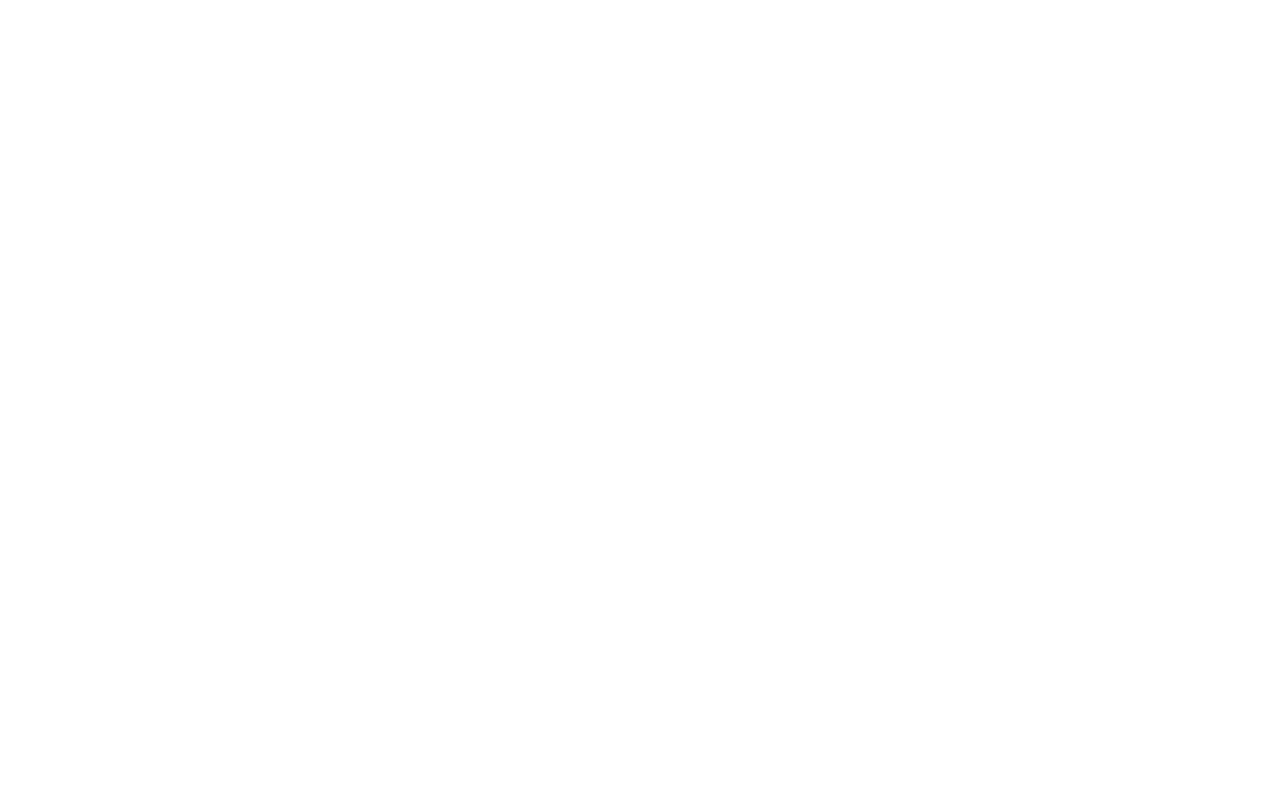
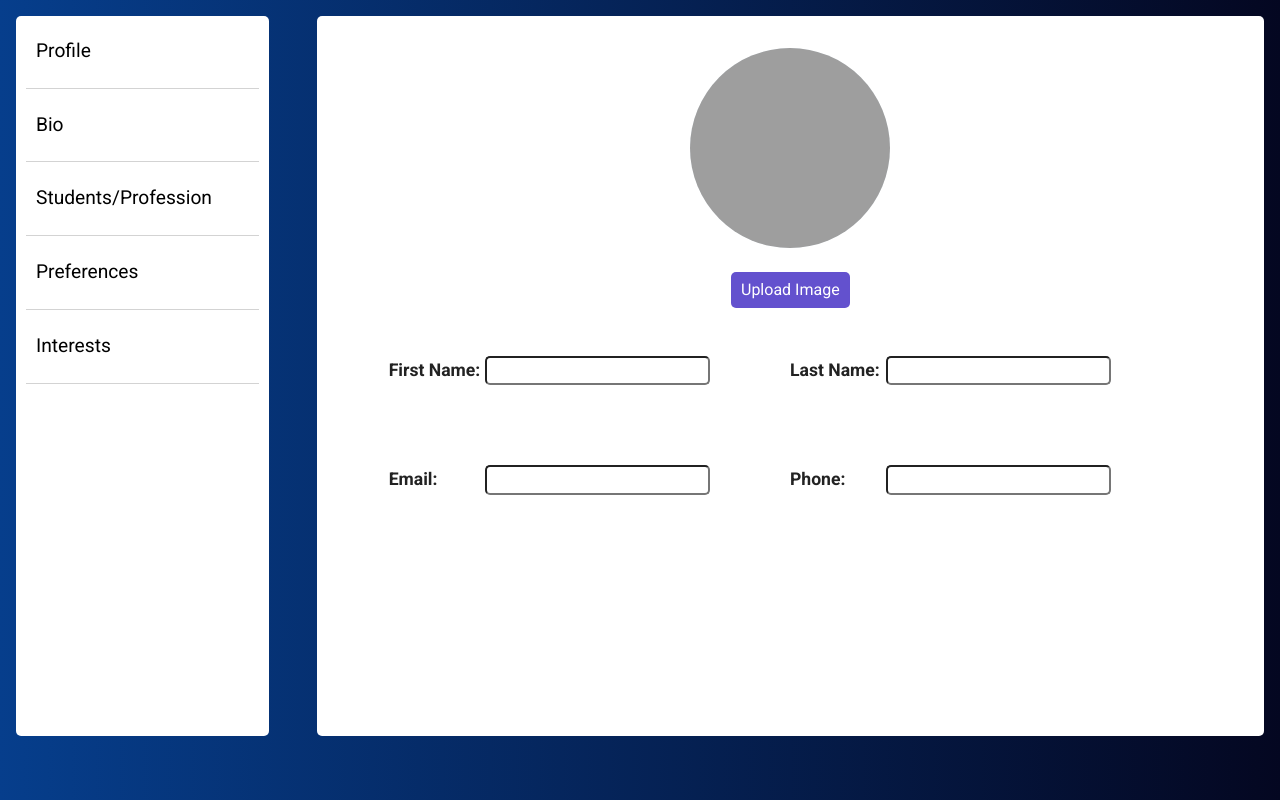
Before and after one commit to aniketmore311/tsec-hacks-atmanirbhar-coders, a React (Create React App) app in the folder client/: page /info in a window 1280 px wide. Before the commit this address had no page. Built offline with nearby package versions, Linux system fonts and the light colour scheme; grey boxes are pictures that could not be loaded.

Commit message:
feat: add info page

```diff
--- a/client/src/App.js
+++ b/client/src/App.js
@@ -2,6 +2,7 @@
 import "bootstrap/dist/css/bootstrap.min.css"
 import Auth from './components/auth/Auth';
 import Home from "./components/home/Home";
+import Information from "./pages/information/Information";
 
 function App() {
   return (
@@ -9,6 +10,7 @@
       <Routes>
       <Route path="/" element={<Home />} />
       <Route path="/auth" element={<Auth />} />
+      <Route path='/info' element={<Information/>}/>
       {/* <Route path="/map" element={<MapboxMap/>}/> */}
       </Routes>
     </BrowserRouter>
--- /dev/null
+++ b/client/src/components/InformationComponents/profile/Profile.js
@@ -0,0 +1,41 @@
+import React from 'react'
+import './profile.css'
+
+const Profile = () => {
+  return (
+    <div className='profile__container'>
+    <div className='profile__container_wrapper'>
+        <div className='profile__container-top'>
+            <img src='https://www.adani.com/-/media/Project/Adani/About-Us/BOD2/BOD2/14/Gautam-Adani-23-1-12-187969.jpg'
+             alt='profileImage'></img>
+            <button type='button'>Upload Image</button>
+        </div>
+
+        <div className='profile__container-bottom'>
+            <div className='form-container'>
+                <label>First Name: </label>
+                <input type='text'></input>
+            </div>
+
+            <div className='form-container'>
+                <label>Last Name: </label>
+                <input type='text'></input>
+            </div>
+
+            <div className='form-container'>
+                <label>Email: </label>
+                <input type='text'></input>
+            </div>
+
+            <div className='form-container'>
+                <label>Phone: </label>
+                <input type='text'></input>
+            </div>
+        </div>
+    </div>
+
+    </div>
+  )
+}
+
+export default Profile
--- /dev/null
+++ b/client/src/components/InformationComponents/profile/profile.css
@@ -0,0 +1,79 @@
+.profile__container{
+    width: 75%;
+    /* height: 90vh; */
+    margin: 1rem;
+    margin-left: 2rem;
+    background-color: white;
+    border-radius: 5px;
+}
+
+.profile__container_wrapper{
+    width: 100%;
+    height: 100%;
+    padding: 2rem 1.5rem;
+}
+
+.profile__container-top{
+    display: flex;
+    flex-direction: column;
+    justify-content: center;
+    align-items: center;
+    margin-bottom: 2rem;
+}
+
+.profile__container-top img{
+    width: 200px;
+    height: 200px;
+    border-radius: 50%;
+    background-color: aliceblue;
+    margin-bottom: 1.5rem;
+}
+
+.profile__container-top button{
+    padding: 5px 10px;
+    text-decoration: none;
+    outline: none;
+    border: none;
+    border-radius: 5px;
+    background-color: #6351ce;
+    color: white;
+}
+
+.profile__container-bottom{
+    width: 100%;
+    display: flex;
+    flex-wrap: wrap;
+    gap: 5rem;
+    padding: 1rem 3rem;
+}
+
+.profile__container-bottom .form-container{
+
+    width: 40%;
+}
+
+.profile__container-bottom .form-container{
+    display: flex;
+}
+
+.profile__container-bottom .form-container label{
+    width: 30%;
+    font-size: 1.1rem;
+}
+
+.profile__container-bottom .form-container input{
+    /* margin-left: 2rem; */
+    padding: 0px 5px;
+    width: 70%;
+    outline: none;
+    border-radius: 5px;
+}
+
+
+@media only screen and (max-width: 800px ){
+
+    .profile__container-bottom .form-container{
+
+        width: 100%;
+    }
+}
--- /dev/null
+++ b/client/src/components/InformationComponents/sideMenu/SideMenu.js
@@ -0,0 +1,32 @@
+import React from "react";
+import "./sideMenu.css";
+const SideMenu = () => {
+  return (
+    <div className="sidemenu__container">
+      <div className="sidemenu__container_wrapper">
+        <a href="" className="sidemenu__container-link">
+          Profile
+        </a>
+        <hr></hr>
+        <a href="" className="sidemenu__container-link">
+          Bio
+        </a>
+        <hr></hr>
+        <a href="" className="sidemenu__container-link">
+          Students/Profession
+        </a>
+        <hr></hr>
+        <a href="" className="sidemenu__container-link">
+          Preferences
+        </a>
+        <hr></hr>
+        <a href="" className="sidemenu__container-link">
+          Interests
+        </a>
+        <hr></hr>
+      </div>
+    </div>
+  );
+};
+
+export default SideMenu;
--- /dev/null
+++ b/client/src/components/InformationComponents/sideMenu/sideMenu.css
@@ -0,0 +1,35 @@
+.sidemenu__container{
+    width: 20%;
+    height: 90vh;
+    margin: 1rem;
+    background-color: white;
+    border-radius: 5px;
+}
+
+.sidemenu__container_wrapper{
+    width: 100%;
+    height: 100%;
+    padding: 10px;
+    display: flex;
+    flex-direction: column;
+    padding-top: 15px;
+
+}
+
+.sidemenu__container-link{
+    padding: 5px 10px;
+    text-decoration: none;
+    outline: none;
+    font-size: 1.2rem;
+    font-weight: 400;
+    /* height: 10%; */
+    width: 100%;
+    color: black;
+
+}
+
+.sidemenu__container-link:hover{
+    background-color: #6351ce;
+    color: white;
+    border-radius: 5px;
+}
--- /dev/null
+++ b/client/src/pages/information/Information.js
@@ -0,0 +1,14 @@
+import React from 'react'
+import SideMenu from '../../components/InformationComponents/sideMenu/SideMenu'
+import Profile from '../../components/InformationComponents/profile/Profile'
+import './information.css'
+const Information = () => {
+  return (
+    <div className='information__container'>
+      <SideMenu/>
+      <Profile/>
+    </div>
+  )
+}
+
+export default Information
--- /dev/null
+++ b/client/src/pages/information/information.css
@@ -0,0 +1,3 @@
+.information__container{
+    display: flex;
+}
```
